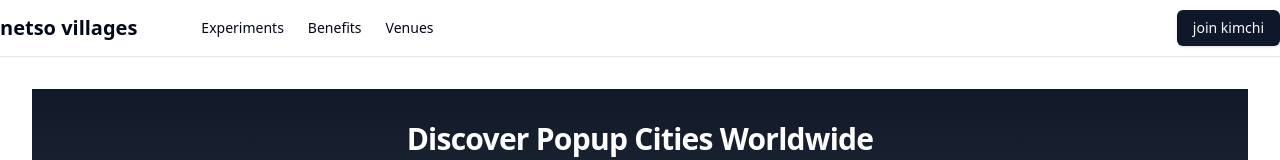
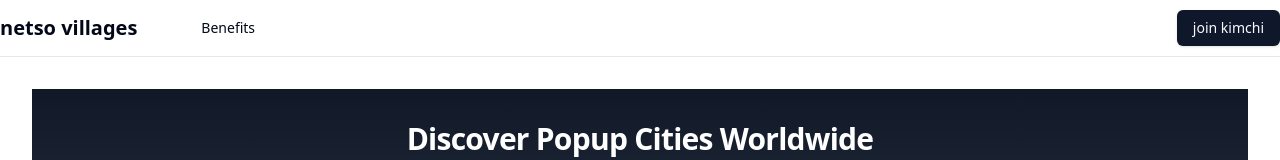
Before and after one commit to tropicalchancer/netsos, a Next.js app: page / in a window 1280 px wide. Shown: the top 160 px of the page. Built offline with nearby package versions, Linux system fonts and the light colour scheme.

Commit message:
hide venue and experiments as they will be filled out later

```diff
--- a/components/layout/site-header.tsx
+++ b/components/layout/site-header.tsx
@@ -11,15 +11,15 @@ export function SiteHeader() {
           </Link>
         </div>
         <nav className="flex items-center space-x-4 lg:space-x-6 mx-6">
-          <Link href="/experiments" className="text-sm font-medium transition-colors hover:text-primary">
+          {/* <Link href="/experiments" className="text-sm font-medium transition-colors hover:text-primary">
             Experiments
-          </Link>
+          </Link> */}
           <Link href="/benefits" className="text-sm font-medium transition-colors hover:text-primary">
             Benefits
           </Link>
-          <Link href="/venues" className="text-sm font-medium transition-colors hover:text-primary">
+          {/* <Link href="/venues" className="text-sm font-medium transition-colors hover:text-primary">
             Venues
-          </Link>
+          </Link> */}
         </nav>
         <div className="flex flex-1 items-center justify-end space-x-4">
           <Button>join kimchi</Button>
```
